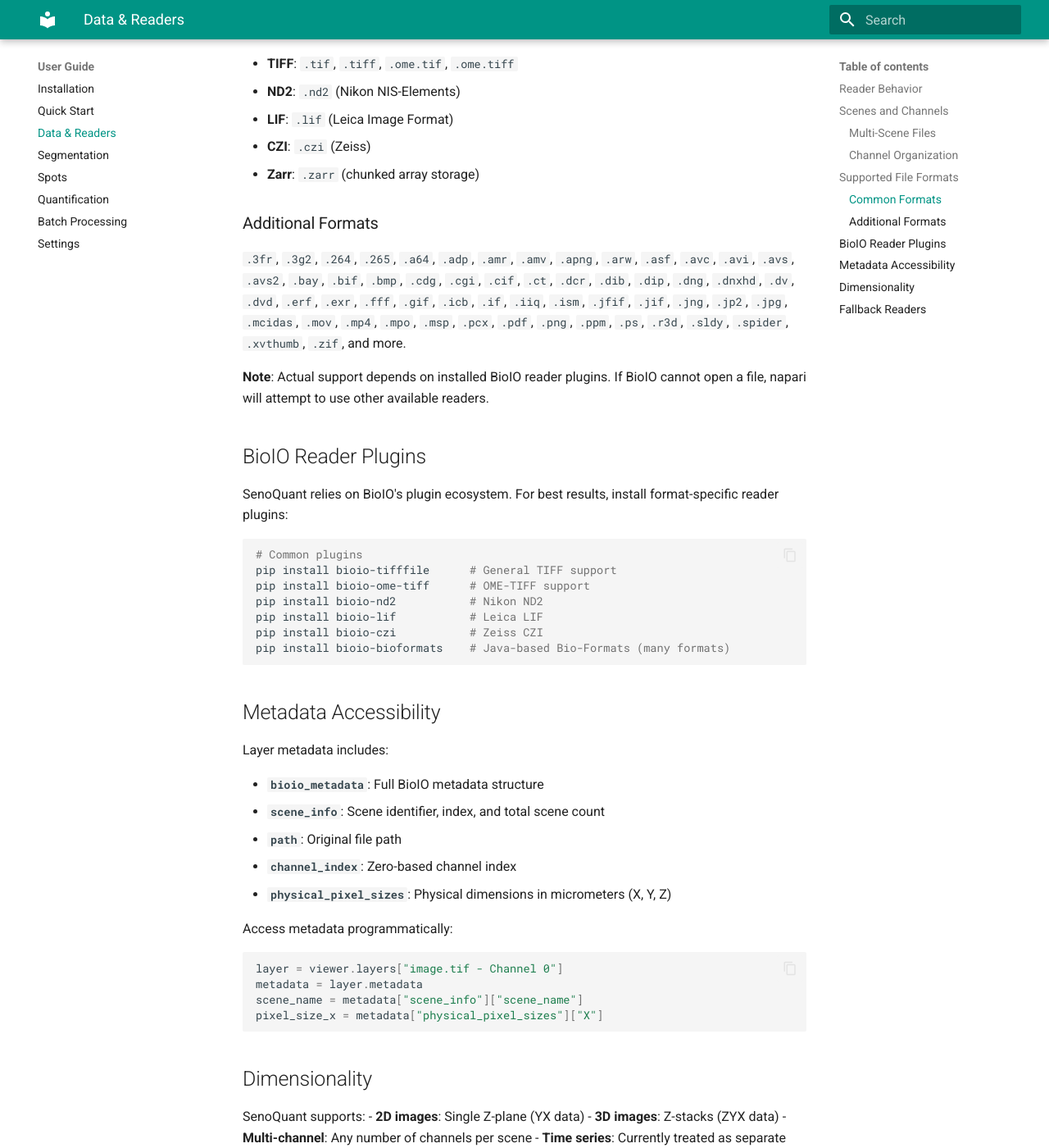
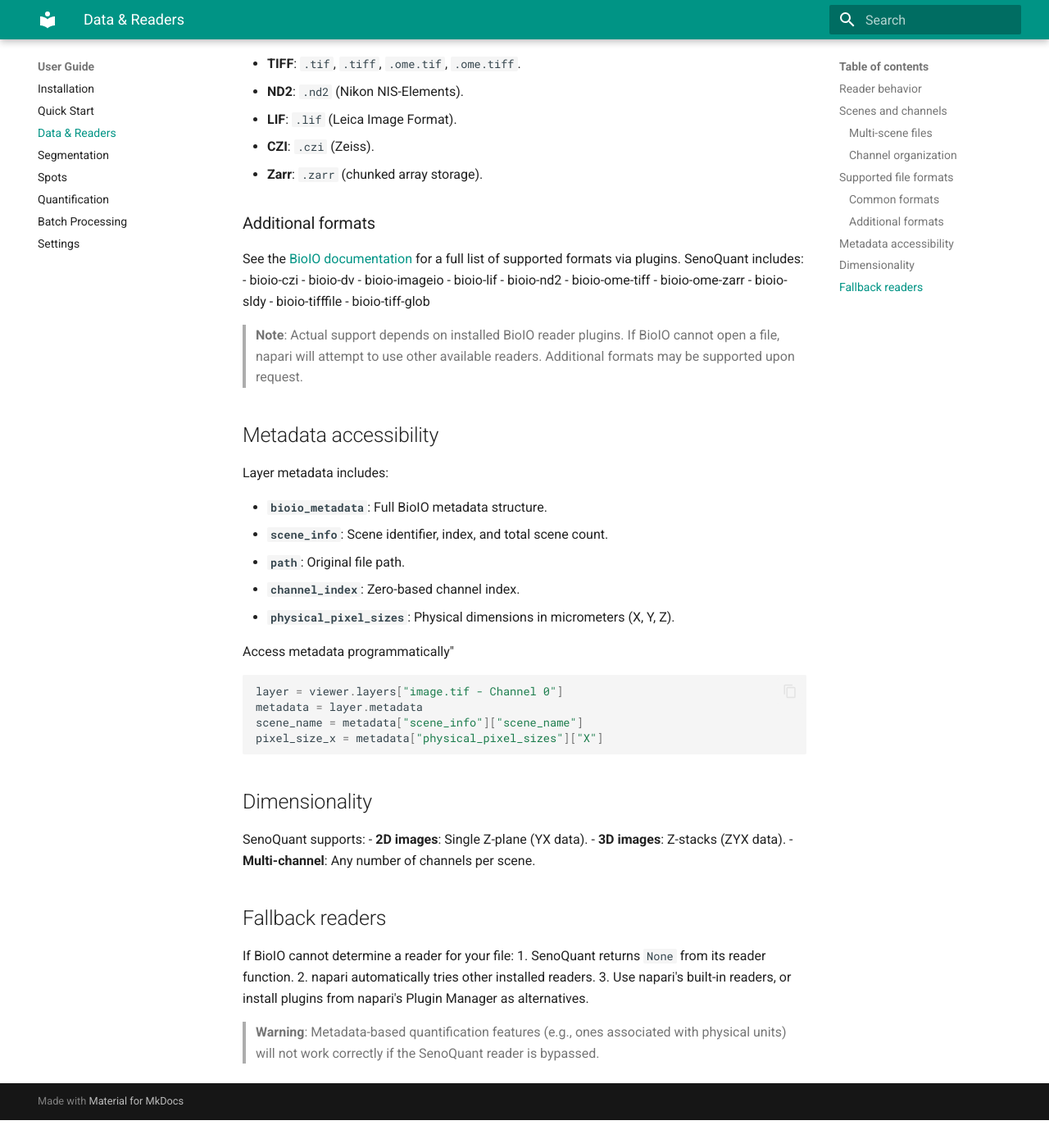
Before and after one commit to HaamsRee/senoquant, an MkDocs documentation site: the page built from docs/user/data.md, in a window 1280 px wide and 1400 px high, scrolled down 1245 px. Shown: the whole window at 82% size. Built offline with MkDocs 1.6.1 and Material for MkDocs 9.7.7, drawn with Linux system fonts in a browser that asks for light colours; after the commit the page ends 2611 px from its top, so only the background shows below that; some of the changed text lies outside the part shown.

Commit message:
Update data documentation to sentence case and add periods

````diff
--- a/docs/user/data.md
+++ b/docs/user/data.md
@@ -1,74 +1,72 @@
 # Data & File Formats
 
-SenoQuant uses **BioIO** as its primary file reader. BioIO automatically selects the appropriate reader plugin based on the file format, providing seamless support for 50+ microscopy and image formats.
+SenoQuant uses [**BioIO**](https://github.com/bioio-devs/bioio) as its primary file reader. BioIO automatically selects the appropriate reader plugin based on the file format, providing seamless support for most common microscopy and image formats.
 
-## Reader Behavior
+## Reader behavior
 
 When you open a file in napari with SenoQuant installed:
 
-1. **Format Detection**: BioIO automatically determines the appropriate reader plugin for the file
-2. **Scene Processing**: Multi-scene files (e.g., `.lif`, `.czi`) have each scene loaded as separate layers
-3. **Channel Splitting**: Each channel within a scene becomes an individual image layer in napari
-4. **Metadata Preservation**: Physical pixel sizes, scene names, and channel information are stored in layer metadata
+1. **Format detection**: BioIO automatically determines the appropriate reader plugin for the file.
+2. **Scene processing**: Multi-scene files (e.g., `.lif`, `.czi`) have each scene loaded as separate layers.
+3. **Channel splitting**: Each channel within a scene becomes an individual image layer in napari.
+4. **Metadata preservation**: Physical pixel sizes, scene names, channel information, file path, etc., are stored in layer metadata.
 
-## Scenes and Channels
+## Scenes and channels
 
-### Multi-Scene Files
+### Multi-scene files
 
 Files with multiple scenes (e.g., Leica `.lif`, Zeiss `.czi`) are processed as follows:
 
-- Each scene is loaded as a separate set of layers
-- Layer names include the scene identifier (e.g., `image.lif - Scene 1`)
-- Scene metadata is accessible in the layer properties
+- Each scene is loaded as a separate set of layers.
+- Layer names include the scene identifier (e.g., `image.lif - Scene 1`).
+- Scene metadata is accessible in the layer properties.
 
-### Channel Organization
+### Channel organization
 
-- Each channel becomes a dedicated image layer
-- Channels are automatically assigned colormaps from a predefined cycle (blue, green, red, cyan, magenta, yellow)
-- Layer names include channel indices for identification (e.g., `image.tif - Channel 0`)
-- Blending mode is set to "additive" for multi-channel visualization
+- Each channel becomes a dedicated image layer.
+- Channels are automatically assigned colormaps from a predefined cycle (blue, green, red, cyan, magenta, yellow).
+- Layer names include channel indices for identification (e.g., `image.tif - Channel 0`).
+- Blending mode is set to "additive" for multi-channel visualization.
 
-## Supported File Formats
+## Supported file formats
 
-SenoQuant advertises support for the following file patterns in its napari reader registration:
+SenoQuant supports the following file patterns:
 
-### Common Formats
-- **TIFF**: `.tif`, `.tiff`, `.ome.tif`, `.ome.tiff`
-- **ND2**: `.nd2` (Nikon NIS-Elements)
-- **LIF**: `.lif` (Leica Image Format)
-- **CZI**: `.czi` (Zeiss)
-- **Zarr**: `.zarr` (chunked array storage)
+### Common formats
+- **TIFF**: `.tif`, `.tiff`, `.ome.tif`, `.ome.tiff`.
+- **ND2**: `.nd2` (Nikon NIS-Elements).
+- **LIF**: `.lif` (Leica Image Format).
+- **CZI**: `.czi` (Zeiss).
+- **Zarr**: `.zarr` (chunked array storage).
 
-### Additional Formats
-`.3fr`, `.3g2`, `.264`, `.265`, `.a64`, `.adp`, `.amr`, `.amv`, `.apng`, `.arw`, `.asf`, `.avc`, `.avi`, `.avs`, `.avs2`, `.bay`, `.bif`, `.bmp`, `.cdg`, `.cgi`, `.cif`, `.ct`, `.dcr`, `.dib`, `.dip`, `.dng`, `.dnxhd`, `.dv`, `.dvd`, `.erf`, `.exr`, `.fff`, `.gif`, `.icb`, `.if`, `.iiq`, `.ism`, `.jfif`, `.jif`, `.jng`, `.jp2`, `.jpg`, `.mcidas`, `.mov`, `.mp4`, `.mpo`, `.msp`, `.pcx`, `.pdf`, `.png`, `.ppm`, `.ps`, `.r3d`, `.sldy`, `.spider`, `.xvthumb`, `.zif`, and more.
+### Additional formats
+See the [BioIO documentation](https://bioio-devs.github.io/bioio/) for a full list of supported formats via plugins. SenoQuant includes:
+- bioio-czi
+- bioio-dv
+- bioio-imageio
+- bioio-lif
+- bioio-nd2
+- bioio-ome-tiff
+- bioio-ome-zarr
+- bioio-sldy
+- bioio-tifffile
+- bioio-tiff-glob
 
-**Note**: Actual support depends on installed BioIO reader plugins. If BioIO cannot open a file, napari will attempt to use other available readers.
 
-## BioIO Reader Plugins
+> **Note**: Actual support depends on installed BioIO reader plugins. If BioIO cannot open a file, napari will attempt to use other available readers. Additional formats may be supported upon request.
 
-SenoQuant relies on BioIO's plugin ecosystem. For best results, install format-specific reader plugins:
-
-```bash
-# Common plugins
-pip install bioio-tifffile      # General TIFF support
-pip install bioio-ome-tiff      # OME-TIFF support
-pip install bioio-nd2           # Nikon ND2
-pip install bioio-lif           # Leica LIF
-pip install bioio-czi           # Zeiss CZI
-pip install bioio-bioformats    # Java-based Bio-Formats (many formats)
-```
-
-## Metadata Accessibility
+## Metadata accessibility
 
 Layer metadata includes:
 
-- **`bioio_metadata`**: Full BioIO metadata structure
-- **`scene_info`**: Scene identifier, index, and total scene count
-- **`path`**: Original file path
-- **`channel_index`**: Zero-based channel index
-- **`physical_pixel_sizes`**: Physical dimensions in micrometers (X, Y, Z)
+- **`bioio_metadata`**: Full BioIO metadata structure.
+- **`scene_info`**: Scene identifier, index, and total scene count.
+- **`path`**: Original file path.
+- **`channel_index`**: Zero-based channel index.
+- **`physical_pixel_sizes`**: Physical dimensions in micrometers (X, Y, Z).
 
-Access metadata programmatically:
+Access metadata programmatically"
+
 ```python
 layer = viewer.layers["image.tif - Channel 0"]
 metadata = layer.metadata
@@ -79,14 +77,15 @@
 ## Dimensionality
 
 SenoQuant supports:
-- **2D images**: Single Z-plane (YX data)
-- **3D images**: Z-stacks (ZYX data)
-- **Multi-channel**: Any number of channels per scene
-- **Time series**: Currently treated as separate scenes (T dimension not explicitly supported in quantification)
+- **2D images**: Single Z-plane (YX data).
+- **3D images**: Z-stacks (ZYX data).
+- **Multi-channel**: Any number of channels per scene.
 
-## Fallback Readers
+## Fallback readers
 
 If BioIO cannot determine a reader for your file:
-1. SenoQuant returns `None` from its reader function
-2. napari automatically tries other installed readers
-3. Use napari's built-in readers (e.g., `napari-imread`, `napari-aicsimageio`) as alternatives
+1. SenoQuant returns `None` from its reader function.
+2. napari automatically tries other installed readers.
+3. Use napari's built-in readers, or install plugins from napari's Plugin Manager as alternatives.
+
+> **Warning**: Metadata-based quantification features (e.g., ones associated with physical units) will not work correctly if the SenoQuant reader is bypassed.
````
